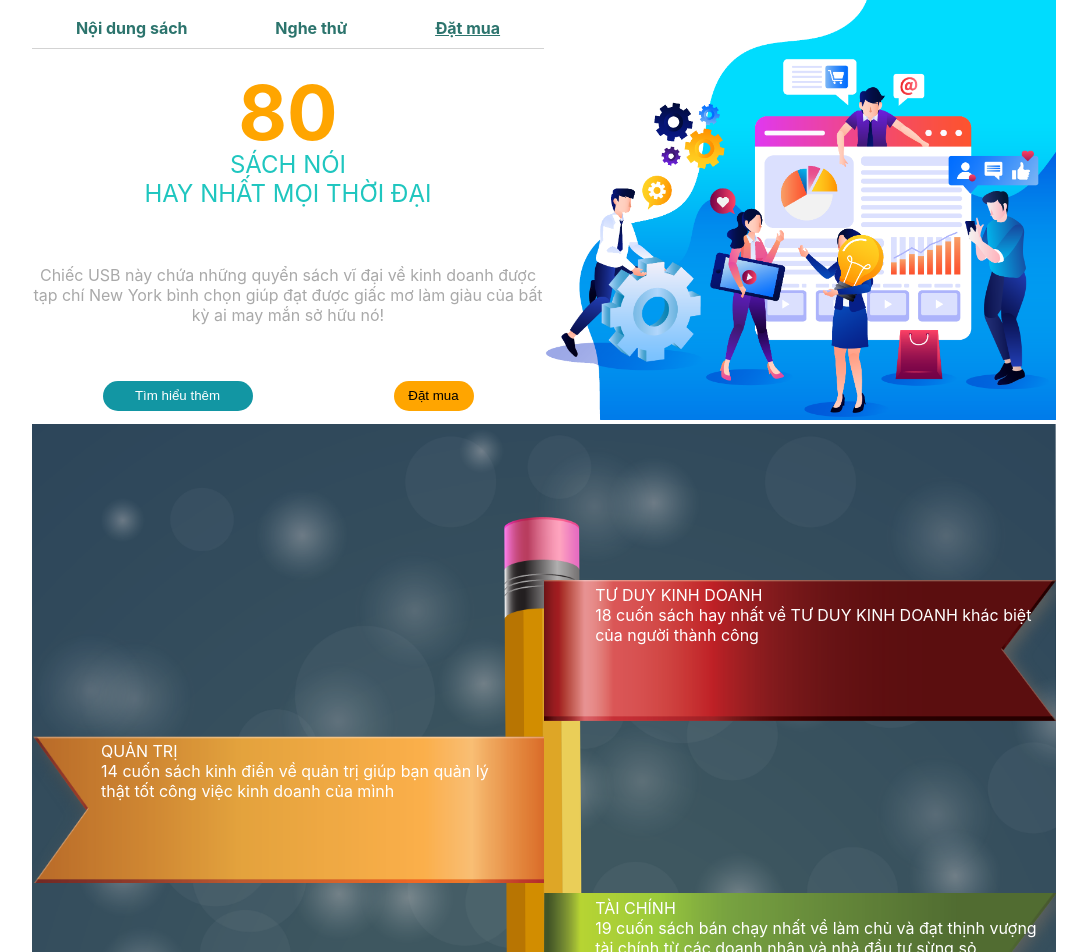
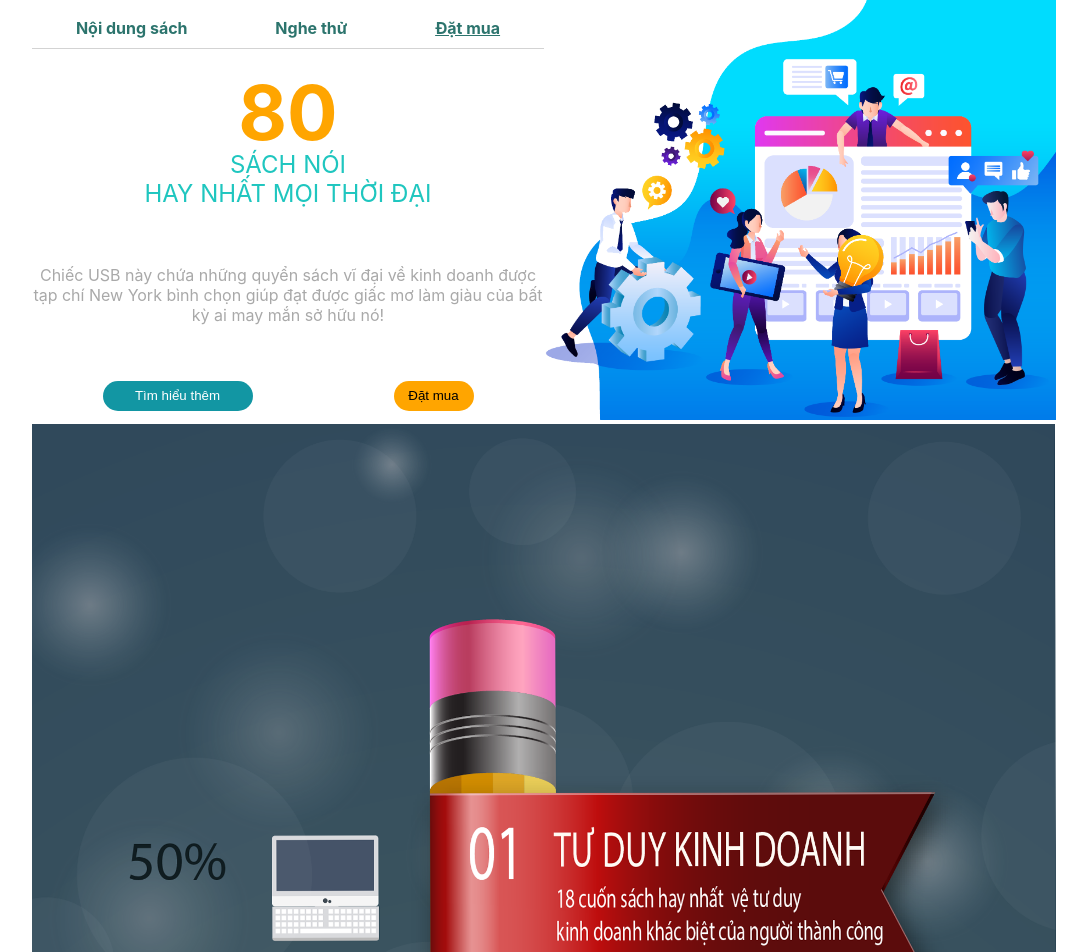
Before and after one commit to toanvan273/audio-bookv2, a React (Create React App) app: page / in a window 1280 px wide. Shown: the top 952 px of the page, without its empty margins (96-1183 px from the left). Built offline with nearby package versions, Linux system fonts and the light colour scheme.

Commit message:
up fix 2

```diff
--- a/src/ui/Page/BlockHeadManV2.js
+++ b/src/ui/Page/BlockHeadManV2.js
@@ -1,6 +1,7 @@
 import React, { Component } from 'react';
 import styled from 'styled-components'
-import bg from '../../img/pen.png'
+// import bg from '../../img/pen.png'
+import bg from '../../img/phone5.png'
 import ManBlock from '../control/ManBlock'
 import ManRevest from '../control/ManRevest'
 import flat1 from '../../img/icon/flatred.png'
@@ -40,7 +41,7 @@ class BlockHeadManV2 extends Component {
         return (
             <Bound id='flat-bound'>
                 <img src={bg} alt='alt' />
-                <div className='fit-content'>
+                {/* <div className='fit-content'>
                     <div></div>
                     <div></div>
                     <div></div>
@@ -80,7 +81,7 @@ class BlockHeadManV2 extends Component {
                     </div>
                     <div></div>
                     <div></div>
-                </div>
+                </div> */}
             </Bound>
         );
     }
```
Also changed, not shown: src/img/phone5.png (added).
